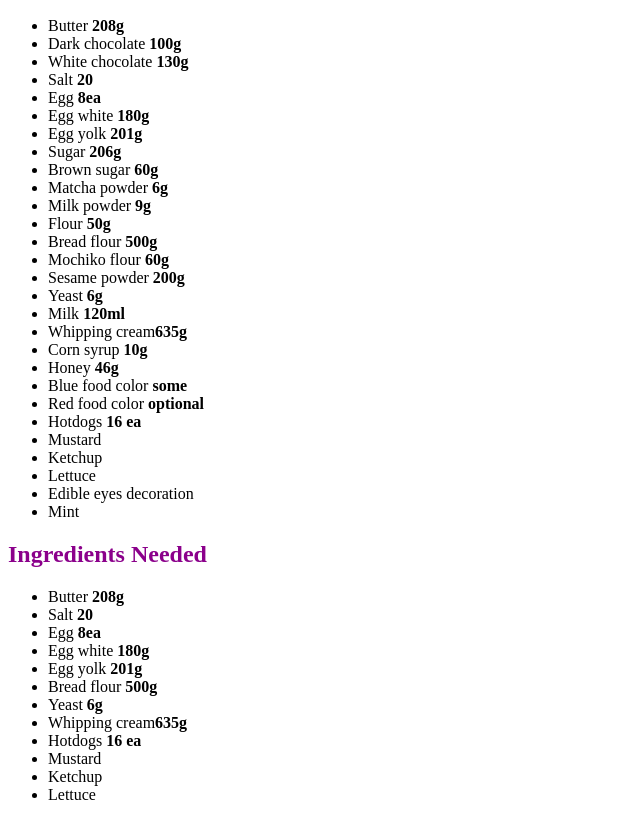
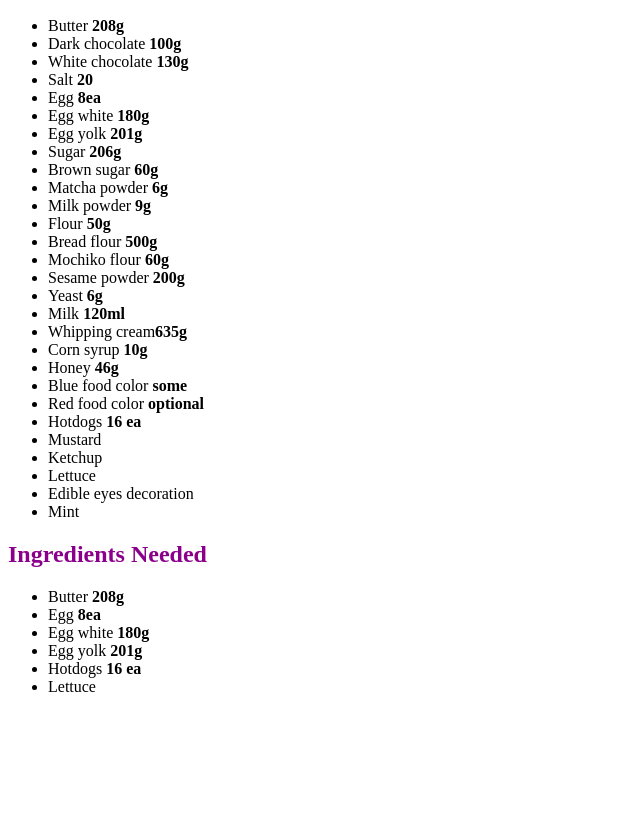
Before and after one commit to ReneShen/odin-recipes, a plain HTML site: page plans/shopping-list.html in a window 1280 px wide. Shown: the part 110-930 px from the top of the page, without its empty margins (0-640 px from the left). After the commit the page ends 822 px from the top, so only its background shows below. Drawn offline with Linux system fonts and the light colour scheme.

Commit message:
Update the shopping list

```diff
--- a/plans/shopping-list.html
+++ b/plans/shopping-list.html
@@ -42,16 +42,10 @@
   <h2 style="color:darkmagenta">Ingredients Needed</h2>
   <ul>
     <li>Butter <strong>208g</strong></li>
-    <li>Salt <strong>20</strong></li>
     <li>Egg <strong>8ea</strong></li>
     <li>Egg white <strong>180g</strong></li>
     <li>Egg yolk <strong>201g</strong></li>
-    <li>Bread flour <strong>500g</strong></li>
-    <li>Yeast <strong>6g</strong></li>
-    <li>Whipping cream<strong>635g</strong></li>
     <li>Hotdogs <strong>16 ea</strong></li>
-    <li>Mustard</li>
-    <li>Ketchup</li>
     <li>Lettuce</li>
   </ul>
 </body>
```
